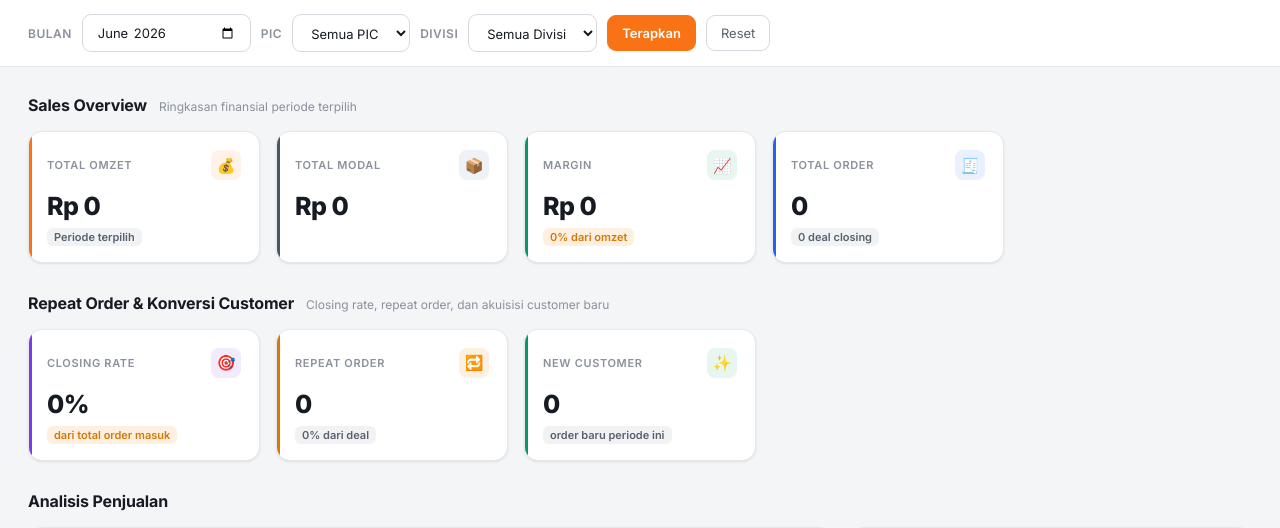
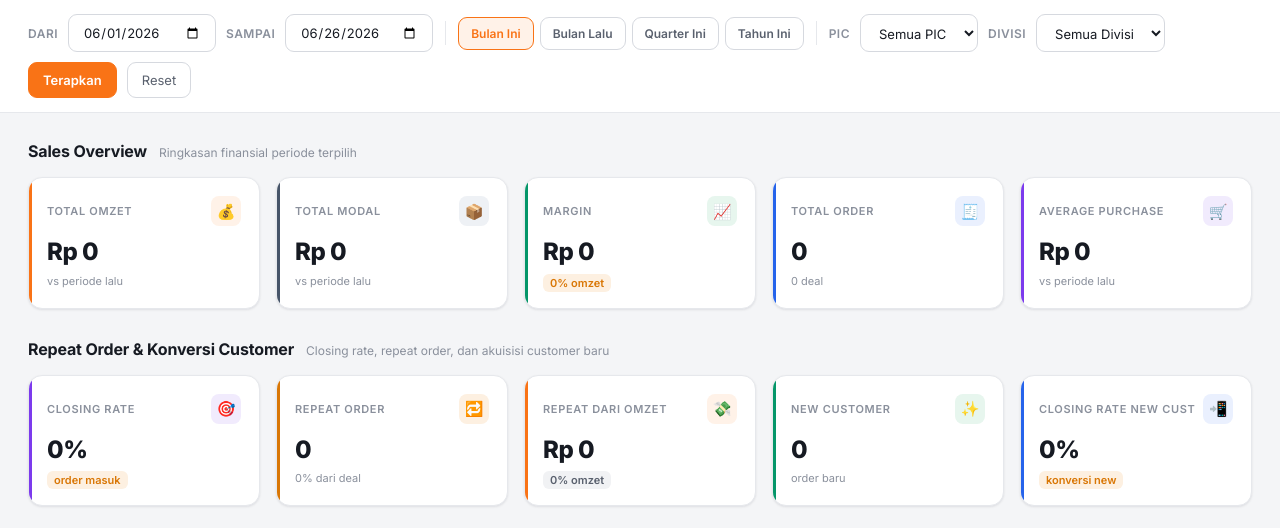
Before and after one commit to ahmadthomasis/Dashboard-analitik-Risepack, a Flask app: page / in a window 1280 px wide. Shown: the part 62-590 px from the top of the page. Run offline with Flask 3, Linux system fonts and the light colour scheme; the visitor is signed in with stand-in values (Sample User, id 1); data that the repository does not hold is empty.

Commit message:
Refactor date inputs and update KPI card display

```diff
--- a/templates/dashboard.html
+++ b/templates/dashboard.html
@@ -25,7 +25,6 @@
   --red:#dc2626;
   --amber:#d97706;
   --shadow:0 1px 2px rgba(16,24,40,.04), 0 1px 3px rgba(16,24,40,.06);
-  --shadow-md:0 4px 12px rgba(16,24,40,.06);
 }
 *{box-sizing:border-box;margin:0;padding:0;}
 body{
@@ -36,8 +35,7 @@ body{
 
 /* ── NAV ─────────────────────────────────────────── */
 nav{
-  background:var(--surface);
-  border-bottom:1px solid var(--border);
+  background:var(--surface);border-bottom:1px solid var(--border);
   padding:0 28px;display:flex;align-items:center;justify-content:space-between;
   height:62px;position:sticky;top:0;z-index:100;
 }
@@ -56,15 +54,20 @@ nav{
   padding:14px 28px;display:flex;align-items:center;gap:10px;flex-wrap:wrap;
 }
 .filters label{font-size:12px;color:var(--ink-3);font-weight:600;text-transform:uppercase;letter-spacing:.04em;}
-select,input[type=month],.btn-filter,.btn-reset{
+select,input[type=date],.btn-filter,.btn-reset,.chip{
   padding:9px 14px;background:var(--surface);border:1px solid var(--border-strong);
   border-radius:9px;color:var(--ink);font-size:13px;font-family:inherit;cursor:pointer;outline:none;
 }
-select:focus,input[type=month]:focus{border-color:var(--brand);box-shadow:0 0 0 3px var(--brand-soft);}
+select:focus,input[type=date]:focus{border-color:var(--brand);box-shadow:0 0 0 3px var(--brand-soft);}
 .btn-filter{background:var(--brand);border-color:var(--brand);color:#fff;font-weight:600;}
 .btn-filter:hover{background:#ea6c0a;}
 .btn-reset{background:var(--surface);color:var(--ink-2);}
 .btn-reset:hover{border-color:var(--border-strong);color:var(--ink);}
+.shortcuts{display:flex;gap:6px;flex-wrap:wrap;}
+.chip{padding:8px 12px;color:var(--ink-2);font-size:12px;font-weight:600;}
+.chip:hover{border-color:var(--brand);color:var(--brand);}
+.chip.active{background:var(--brand-soft);border-color:var(--brand);color:var(--brand);}
+.sep{width:1px;height:24px;background:var(--border);margin:0 2px;}
 
 /* ── MAIN ────────────────────────────────────────── */
 main{padding:28px;max-width:1440px;margin:0 auto;}
@@ -74,7 +77,7 @@ main{padding:28px;max-width:1440px;margin:0 auto;}
 .section-head:not(:first-child){margin-top:30px;}
 
 /* ── KPI CARDS ───────────────────────────────────── */
-.kpi-grid{display:grid;grid-template-columns:repeat(auto-fill,minmax(212px,1fr));gap:16px;}
+.kpi-grid{display:grid;grid-template-columns:repeat(auto-fill,minmax(210px,1fr));gap:16px;}
 .kpi-card{
   background:var(--surface);border:1px solid var(--border);border-radius:14px;
   padding:18px 18px 16px;box-shadow:var(--shadow);position:relative;overflow:hidden;
@@ -83,11 +86,15 @@ main{padding:28px;max-width:1440px;margin:0 auto;}
 .kpi-card .top{display:flex;align-items:center;justify-content:space-between;margin-bottom:12px;}
 .kpi-card .label{font-size:11px;color:var(--ink-3);text-transform:uppercase;letter-spacing:.06em;font-weight:600;}
 .kpi-card .ic{width:30px;height:30px;border-radius:8px;display:grid;place-items:center;background:var(--accent-soft,#f1f2f4);color:var(--accent,var(--ink-2));font-size:15px;}
-.kpi-card .value{font-size:25px;font-weight:800;letter-spacing:-.02em;color:var(--ink);line-height:1.15;}
-.kpi-card .sub{font-size:12px;color:var(--ink-2);margin-top:7px;display:flex;align-items:center;gap:6px;}
+.kpi-card .value{font-size:24px;font-weight:800;letter-spacing:-.02em;color:var(--ink);line-height:1.15;}
+.kpi-card .sub{font-size:12px;color:var(--ink-2);margin-top:8px;display:flex;align-items:center;gap:7px;flex-wrap:wrap;}
 .pill{display:inline-flex;align-items:center;font-size:11px;font-weight:600;padding:2px 7px;border-radius:6px;background:#f1f2f4;color:var(--ink-2);}
 .pill.good{background:#e7f6ee;color:var(--green);}
 .pill.warn{background:#fdf0e1;color:var(--amber);}
+.muted{color:var(--ink-3);font-size:11px;}
+.delta{font-weight:700;font-size:11px;white-space:nowrap;display:inline-flex;align-items:center;gap:2px;}
+.delta.good{color:var(--green);}
+.delta.bad{color:var(--red);}
 
 /* accent variants */
 .a-brand{--accent:var(--brand);--accent-soft:var(--brand-soft);}
@@ -141,8 +148,18 @@ tbody tr:nth-child(3) .rank{background:#fdf0e1;color:#b45309;}
 </nav>
 
 <div class="filters">
-  <label>Bulan</label>
-  <input type="month" id="f-bulan">
+  <label>Dari</label>
+  <input type="date" id="f-dari">
+  <label>Sampai</label>
+  <input type="date" id="f-sampai">
+  <div class="sep"></div>
+  <div class="shortcuts">
+    <button class="chip" id="sc-month"     onclick="setRange('month')">Bulan Ini</button>
+    <button class="chip" id="sc-lastmonth" onclick="setRange('lastmonth')">Bulan Lalu</button>
+    <button class="chip" id="sc-quarter"   onclick="setRange('quarter')">Quarter Ini</button>
+    <button class="chip" id="sc-year"      onclick="setRange('year')">Tahun Ini</button>
+  </div>
+  <div class="sep"></div>
   <label>PIC</label>
   <select id="f-pic"><option value="">Semua PIC</option></select>
   <label>Divisi</label>
@@ -156,7 +173,7 @@ tbody tr:nth-child(3) .rank{background:#fdf0e1;color:#b45309;}
   <!-- ── SALES OVERVIEW ── -->
   <div class="section-head" style="margin-top:0">
     <h2>Sales Overview</h2>
-    <span class="hint">Ringkasan finansial periode terpilih</span>
+    <span class="hint" id="hint-fin">Ringkasan finansial periode terpilih</span>
   </div>
   <div class="kpi-grid" id="kpi-fin">
     <div class="loading">Memuat data...</div>
@@ -212,10 +229,30 @@ const PALETTE = ['#f97316','#2563eb','#059669','#7c3aed','#dc2626','#d97706','#0
 Chart.defaults.font.family = "'Inter',system-ui,sans-serif";
 Chart.defaults.color = '#5a616e';
 
+// ─── Tanggal helper ──────────────────────────────────────
+function ymd(d){ return `${d.getFullYear()}-${String(d.getMonth()+1).padStart(2,'0')}-${String(d.getDate()).padStart(2,'0')}`; }
+
+function setRange(type, load = true){
+  const now = new Date();
+  let from, to;
+  if (type === 'month')        { from = new Date(now.getFullYear(), now.getMonth(), 1); to = now; }
+  else if (type === 'lastmonth'){ from = new Date(now.getFullYear(), now.getMonth()-1, 1); to = new Date(now.getFullYear(), now.getMonth(), 0); }
+  else if (type === 'quarter') { const q = Math.floor(now.getMonth()/3); from = new Date(now.getFullYear(), q*3, 1); to = now; }
+  else if (type === 'year')    { from = new Date(now.getFullYear(), 0, 1); to = now; }
+  document.getElementById('f-dari').value   = ymd(from);
+  document.getElementById('f-sampai').value = ymd(to);
+  markChip('sc-' + type);
+  if (load) loadAll();
+}
+function markChip(id){
+  document.querySelectorAll('.chip').forEach(c => c.classList.remove('active'));
+  const el = id && document.getElementById(id);
+  if (el) el.classList.add('active');
+}
+
 // ─── Init ────────────────────────────────────────────────
 document.addEventListener('DOMContentLoaded', async () => {
-  const now = new Date();
-  document.getElementById('f-bulan').value = `${now.getFullYear()}-${String(now.getMonth()+1).padStart(2,'0')}`;
+  setRange('month', false);
 
   const f = await fetch('/api/filters').then(r => r.json());
   const picSel = document.getElementById('f-pic');
@@ -223,26 +260,30 @@ document.addEventListener('DOMContentLoaded', async () => {
   const divSel = document.getElementById('f-divisi');
   f.sub_divisions.forEach(d => { const o = document.createElement('option'); o.value = d; o.textContent = d; divSel.appendChild(o); });
 
+  // klik manual tanggal → batalkan highlight shortcut
+  document.getElementById('f-dari').addEventListener('change', () => markChip(null));
+  document.getElementById('f-sampai').addEventListener('change', () => markChip(null));
+
   loadAll();
 });
 
 function getParams() {
   const p = new URLSearchParams();
-  const bulan  = document.getElementById('f-bulan').value;
+  const dari   = document.getElementById('f-dari').value;
+  const sampai = document.getElementById('f-sampai').value;
   const pic    = document.getElementById('f-pic').value;
   const divisi = document.getElementById('f-divisi').value;
-  if (bulan)  p.set('bulan', bulan);
+  if (dari)   p.set('tgl_dari', dari);
+  if (sampai) p.set('tgl_sampai', sampai);
   if (pic)    p.set('pic', pic);
   if (divisi) p.set('divisi', divisi);
   return p.toString();
 }
 
 function resetFilter() {
-  const now = new Date();
-  document.getElementById('f-bulan').value = `${now.getFullYear()}-${String(now.getMonth()+1).padStart(2,'0')}`;
   document.getElementById('f-pic').value = '';
   document.getElementById('f-divisi').value = '';
-  loadAll();
+  setRange('month');
 }
 
 async function loadAll() {
@@ -255,20 +296,24 @@ async function loadAll() {
 // ─── KPI ─────────────────────────────────────────────────
 async function loadKpi(q) {
   const d = await fetch('/api/kpi?' + q).then(r => r.json());
+  const D = d.delta || {};
 
   // Sales Overview (finansial)
   document.getElementById('kpi-fin').innerHTML = `
-    ${kpiCard('a-brand','💰','Total Omzet', formatRp(d.total_omzet), `<span class="pill">Periode terpilih</span>`)}
-    ${kpiCard('a-slate','📦','Total Modal', formatRp(d.total_modal), '')}
-    ${kpiCard('a-green','📈','Margin', formatRp(d.total_margin), `<span class="pill ${marginClass(d.persen_margin)}">${d.persen_margin}% dari omzet</span>`)}
-    ${kpiCard('a-blue','🧾','Total Order', fmtInt(d.total_order), `<span class="pill">${fmtInt(d.total_deal)} deal closing</span>`)}
+    ${kpiCard('a-brand','💰','Total Omzet', formatRp(d.total_omzet), trendSub(D.total_omzet))}
+    ${kpiCard('a-slate','📦','Total Modal', formatRp(d.total_modal), trendSub(D.total_modal))}
+    ${kpiCard('a-green','📈','Margin', formatRp(d.total_margin), `<span class="pill ${marginClass(d.persen_margin)}">${d.persen_margin}% omzet</span>${deltaPill(D.total_margin)}`)}
+    ${kpiCard('a-blue','🧾','Total Order', fmtInt(d.total_order), `<span class="muted">${fmtInt(d.total_deal)} deal</span>${deltaPill(D.total_order)}`)}
+    ${kpiCard('a-violet','🛒','Average Purchase', formatRp(d.avg_purchase), trendSub(D.avg_purchase))}
   `;
 
   // Repeat & Conversion (customer)
   document.getElementById('kpi-cust').innerHTML = `
-    ${kpiCard('a-violet','🎯','Closing Rate', d.closing_rate + '%', `<span class="pill ${rateClass(d.closing_rate)}">dari total order masuk</span>`)}
-    ${kpiCard('a-amber','🔁','Repeat Order', fmtInt(d.total_repeat), `<span class="pill">${d.persen_repeat}% dari deal</span>`)}
-    ${kpiCard('a-green','✨','New Customer', fmtInt(d.total_new), `<span class="pill">order baru periode ini</span>`)}
+    ${kpiCard('a-violet','🎯','Closing Rate', d.closing_rate + '%', `<span class="pill ${rateClass(d.closing_rate)}">order masuk</span>${deltaPill(D.closing_rate)}`)}
+    ${kpiCard('a-amber','🔁','Repeat Order', fmtInt(d.total_repeat), `<span class="muted">${d.persen_repeat}% dari deal</span>${deltaPill(D.total_repeat)}`)}
+    ${kpiCard('a-brand','💸','Repeat dari Omzet', formatRp(d.repeat_omzet), `<span class="pill">${d.persen_repeat_omzet}% omzet</span>${deltaPill(D.repeat_omzet)}`)}
+    ${kpiCard('a-green','✨','New Customer', fmtInt(d.total_new), `<span class="muted">order baru</span>${deltaPill(D.total_new)}`)}
+    ${kpiCard('a-blue','📲','Closing Rate New Cust', d.closing_rate_new + '%', `<span class="pill ${rateClass(d.closing_rate_new)}">konversi new</span>${deltaPill(D.closing_rate_new)}`)}
   `;
 }
 
@@ -282,12 +327,22 @@ function kpiCard(accent, icon, label, value, sub) {
     ${sub ? `<div class="sub">${sub}</div>` : ''}
   </div>`;
 }
+// panah naik/turun vs periode sebelumnya
+function deltaPill(v){
+  if (v === null || v === undefined) return '';
+  const up = v >= 0;
+  return `<span class="delta ${up?'good':'bad'}">${up?'▲':'▼'} ${Math.abs(v)}%</span>`;
+}
+function trendSub(v){
+  if (v === null || v === undefined) return `<span class="muted">vs periode lalu</span>`;
+  return `${deltaPill(v)}<span class="muted">vs periode lalu</span>`;
+}
 function marginClass(p){ p=parseFloat(p); return p>=25?'good':(p<15?'warn':''); }
 function rateClass(p){ p=parseFloat(p); return p>=40?'good':(p<20?'warn':''); }
 
 // ─── Trend ───────────────────────────────────────────────
 async function loadTrend() {
-  const tahun  = document.getElementById('f-bulan').value?.slice(0,4) || new Date().getFullYear();
+  const tahun  = document.getElementById('f-dari').value?.slice(0,4) || new Date().getFullYear();
   const pic    = document.getElementById('f-pic').value;
   const divisi = document.getElementById('f-divisi').value;
   const q = new URLSearchParams({tahun});
@@ -313,7 +368,7 @@ async function loadTrend() {
     plugins:{ legend:{ position:'bottom', labels:{ usePointStyle:true, boxWidth:7, padding:14, font:{size:12} } } },
     scales: {
       y: { ticks: { callback: v => formatRpShort(v) }, grid: { color:'#eef0f3' }, border:{display:false} },
-      x: { ticks:{}, grid: { display:false } }
+      x: { grid: { display:false } }
     }
   });
 }
@@ -337,7 +392,7 @@ async function loadKategori(q) {
     indexAxis: 'y',
     plugins:{ legend:{ display:false } },
     scales: { x: { ticks: { callback: v => formatRpShort(v) }, grid: { color:'#eef0f3' }, border:{display:false} },
-              y: { ticks: {}, grid: { display:false } } }
+              y: { grid: { display:false } } }
   });
 }
 
```
